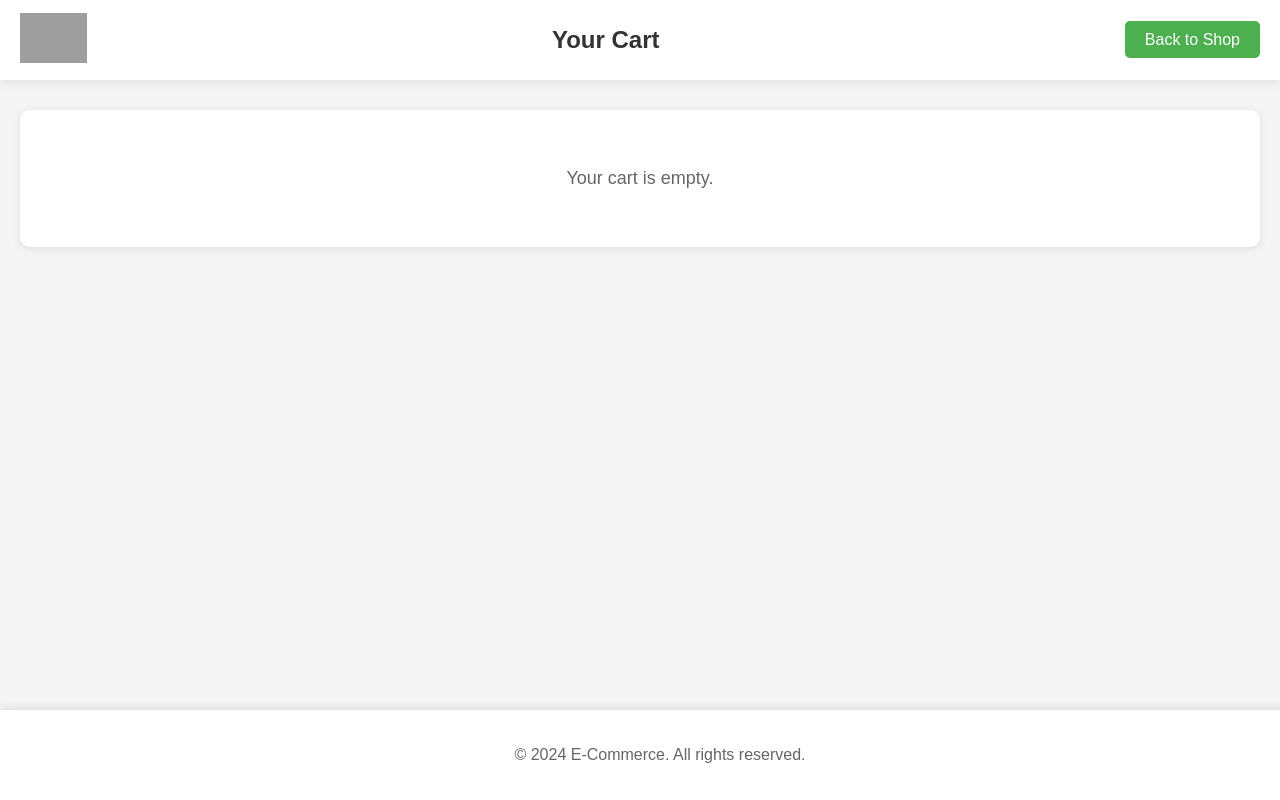
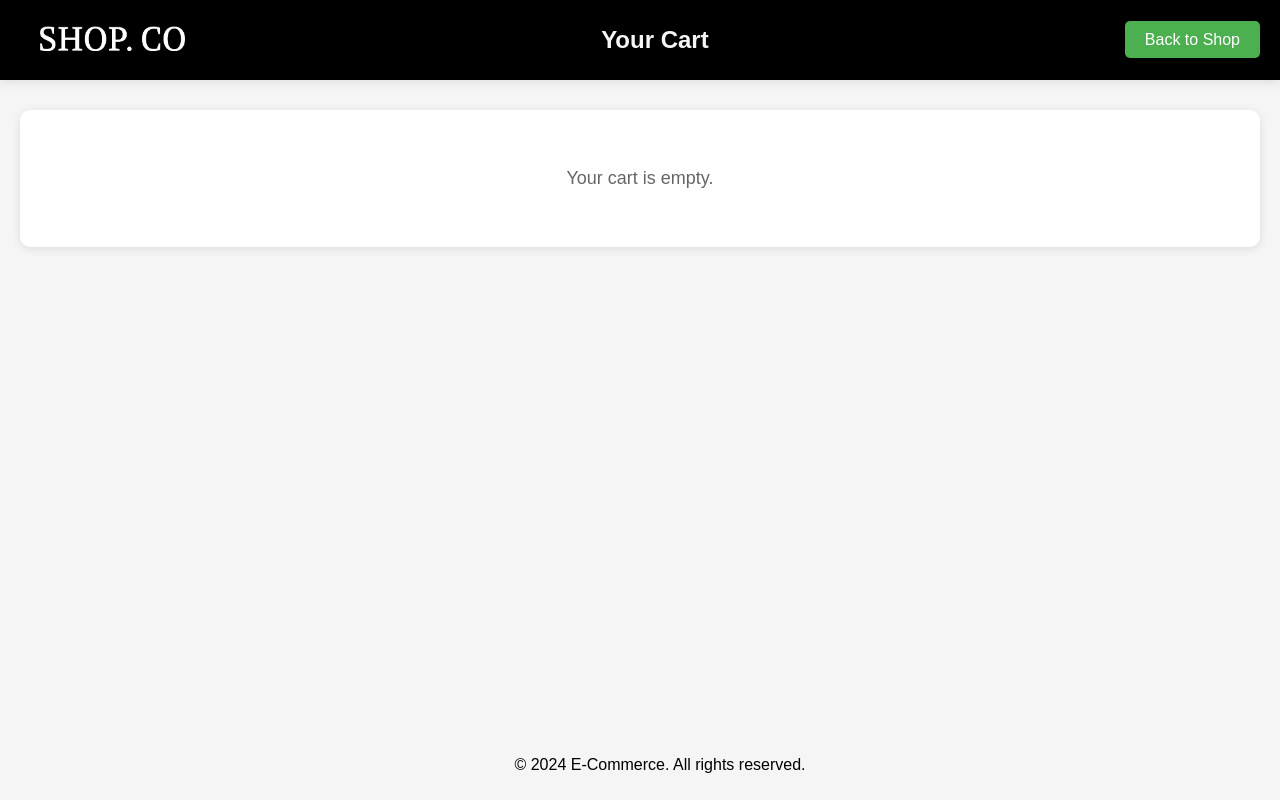
Before and after one commit to renalsabri/ppw, a PHP site: page /cart.php in a window 1280 px wide. Run offline with PHP 8.4, Linux system fonts and the light colour scheme; grey boxes are pictures that could not be loaded.

Commit message:
cart update

```diff
--- a/cart/cart.php
+++ b/cart/cart.php
@@ -21,7 +21,7 @@ if (isset($_POST['clear_cart'])) {
     <nav>
         <div class="header-left">
             <a href="../beranda/beranda.php">
-                <img src="https://clubmate.fish/wp-content/uploads/2021/06/eCommerce-Icon-1.png" alt="e-commerce logo">
+                <img src="logo.jpg" alt="SHOP. CO logo">
             </a>
         </div>
         <div class="header-center">
--- a/cart/style_cart.css
+++ b/cart/style_cart.css
@@ -2,14 +2,16 @@ body {
     font-family: Arial, sans-serif;
     margin: 0;
     padding: 0;
+    min-height: 100vh;
     background-color: #f5f5f5;
+    box-sizing: border-box;
+    overflow-x: hidden;
 }
 
-/* Navbar Styling */
 nav {
     width: 100%;
     height: 80px;
-    background-color: white;
+    background-color: black;
     display: flex;
     justify-content: space-between;
     align-items: center;
@@ -19,12 +21,13 @@ nav {
 }
 
 .header-left img {
-    height: 50px;
-    width: auto;
+    height: 25px;
+    width: 145px;
+    margin-left: 20px;
 }
 
 .header-center h1 {
-    color: #333;
+    color: whitesmoke;
     margin: 0;
     font-size: 24px;
 }
@@ -42,7 +45,6 @@ nav {
     background-color: #45a049;
 }
 
-/* Cart List Styling */
 .cart-list {
     max-width: 1200px;
     margin: 30px auto;
@@ -83,7 +85,6 @@ td {
     vertical-align: middle;
 }
 
-/* Product Image in Cart */
 td img {
     width: 80px;
     height: 80px;
@@ -92,13 +93,11 @@ td img {
     border: 1px solid #ddd;
 }
 
-/* Price Column */
 td:nth-child(2) {
     color: #e44d26;
     font-weight: bold;
 }
 
-/* Responsive Design */
 @media (max-width: 768px) {
     .cart-list {
         margin: 20px;
@@ -123,19 +122,6 @@ td:nth-child(2) {
     }
 }
 
-/* Footer Styling */
-footer {
-    width: 100%;
-    background-color: white;
-    color: #666;
-    text-align: center;
-    padding: 20px;
-    position: fixed;
-    bottom: 0;
-    box-shadow: 0 -2px 10px rgba(0, 0, 0, 0.1);
-}
-
-/* Empty Cart Message */
 .empty-cart-message {
     text-align: center;
     padding: 40px;
@@ -173,3 +159,15 @@ button[name="update_quantity"] {
 button[name="update_quantity"]:hover {
     background-color: #45a049;
 }
+
+footer {
+    width: 100%;
+    background-color: whitesmoke;
+    color: black;
+    text-align: center;
+    padding: 10px 20px;
+    margin-top: 20px;
+    bottom: 0;
+    left: 0;
+    position: fixed;
+}
```
Also changed, not shown: cart/icon.png (added), cart/logo.jpg (added).
